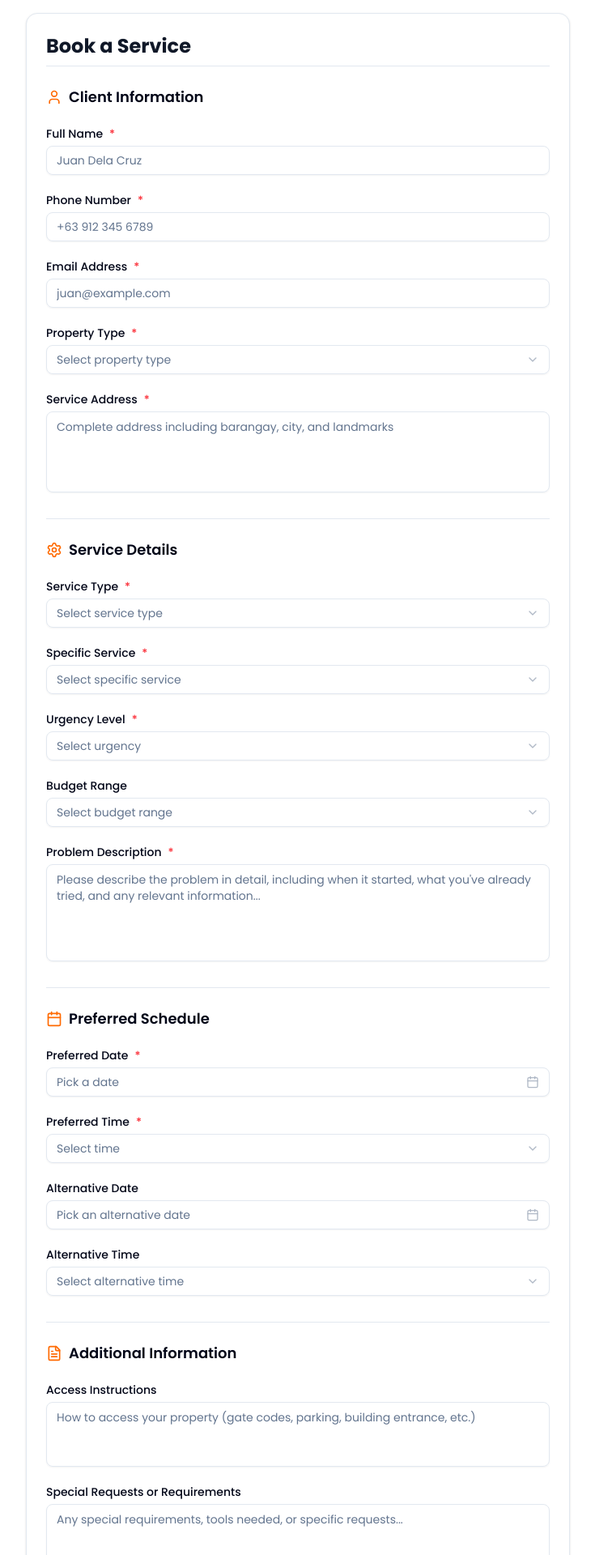
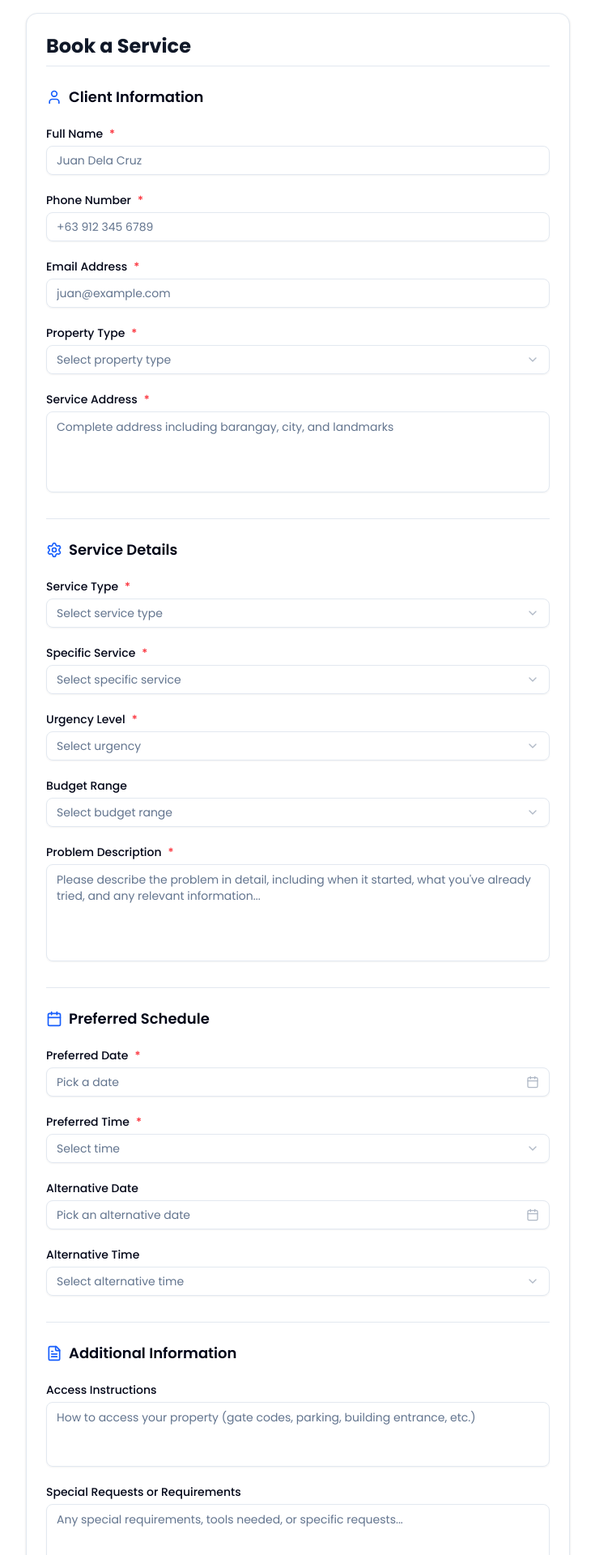
Before and after one commit to nerwinalamas/booking-form, a Next.js app: page / in a window 1280 px wide. Shown: the top 1920 px of the page at 81% size, without its empty margins (272-1007 px from the left). Built offline with nearby package versions, Linux system fonts and the light colour scheme.

Commit message:
refactor: update icon color

```diff
--- a/components/booking-form.tsx
+++ b/components/booking-form.tsx
@@ -182,7 +182,7 @@ const BookingForm = () => {
           {/* Client Information */}
           <div className="pt-6 border-t">
             <div className="flex items-center gap-2 mb-6">
-              <User className="w-5 h-5 text-orange-500" />
+              <User className="w-5 h-5 text-blue-600" />
               <h3 className="text-lg font-semibold">Client Information</h3>
             </div>
             <div className="space-y-6">
@@ -299,7 +299,7 @@ const BookingForm = () => {
           {/* Service Details */}
           <div className="pt-6 border-t">
             <div className="flex items-center gap-2 mb-6">
-              <Settings className="w-5 h-5 text-orange-500" />
+              <Settings className="w-5 h-5 text-blue-600" />
               <h3 className="text-lg font-semibold">Service Details</h3>
             </div>
             <div className="space-y-6">
@@ -475,7 +475,7 @@ const BookingForm = () => {
           {/* Preferred Schedule */}
           <div className="pt-6 border-t">
             <div className="flex items-center gap-2 mb-6">
-              <CalendarIcon className="w-5 h-5 text-orange-500" />
+              <CalendarIcon className="w-5 h-5 text-blue-600" />
               <h3 className="text-lg font-semibold">Preferred Schedule</h3>
             </div>
             <div className="space-y-6">
@@ -648,7 +648,7 @@ const BookingForm = () => {
           {/* Additional Information */}
           <div className="pt-6 border-t">
             <div className="flex items-center gap-2 mb-6">
-              <FileText className="w-5 h-5 text-orange-500" />
+              <FileText className="w-5 h-5 text-blue-600" />
               <h3 className="text-lg font-semibold">Additional Information</h3>
             </div>
             <div className="space-y-6">
```
